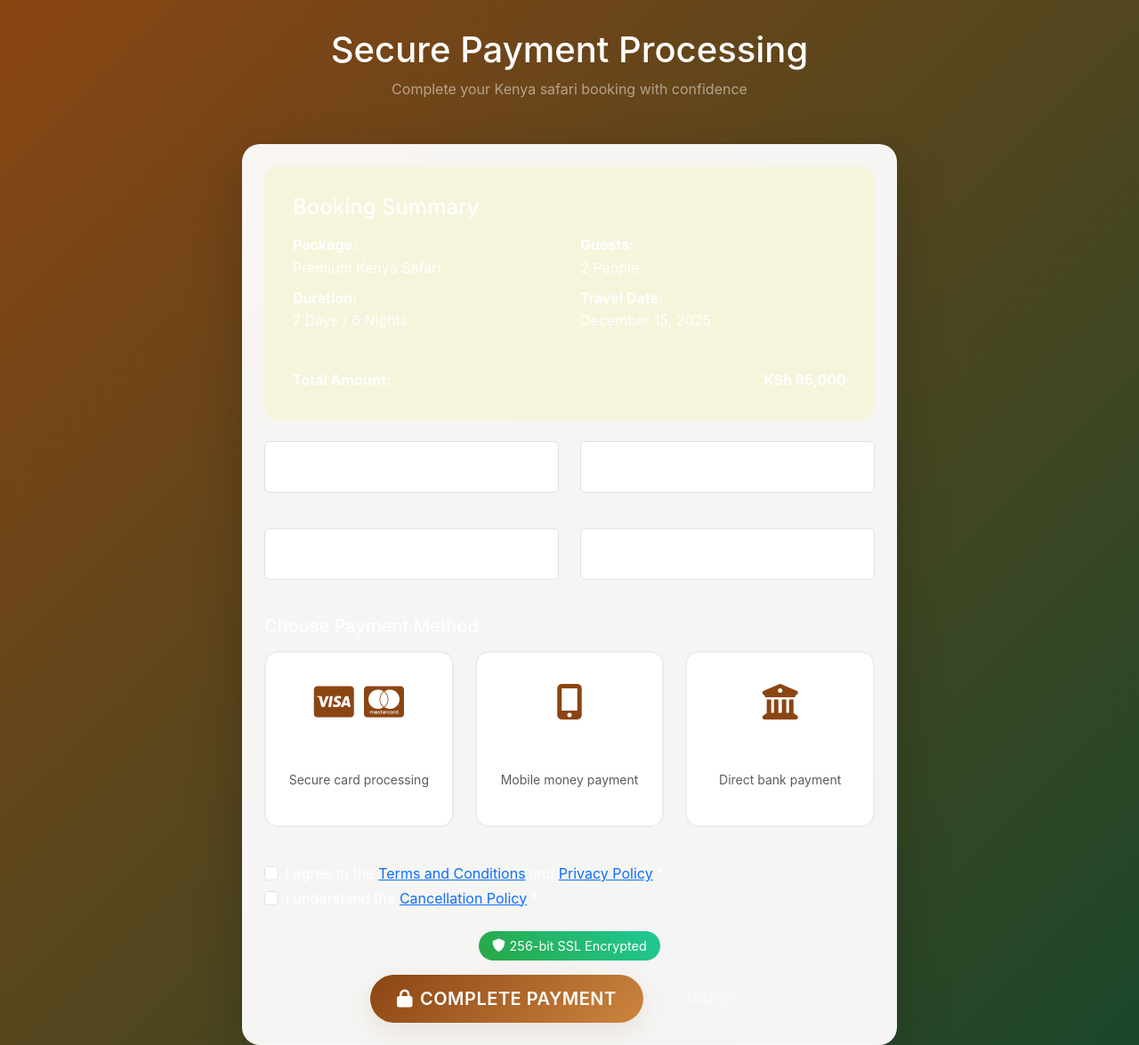
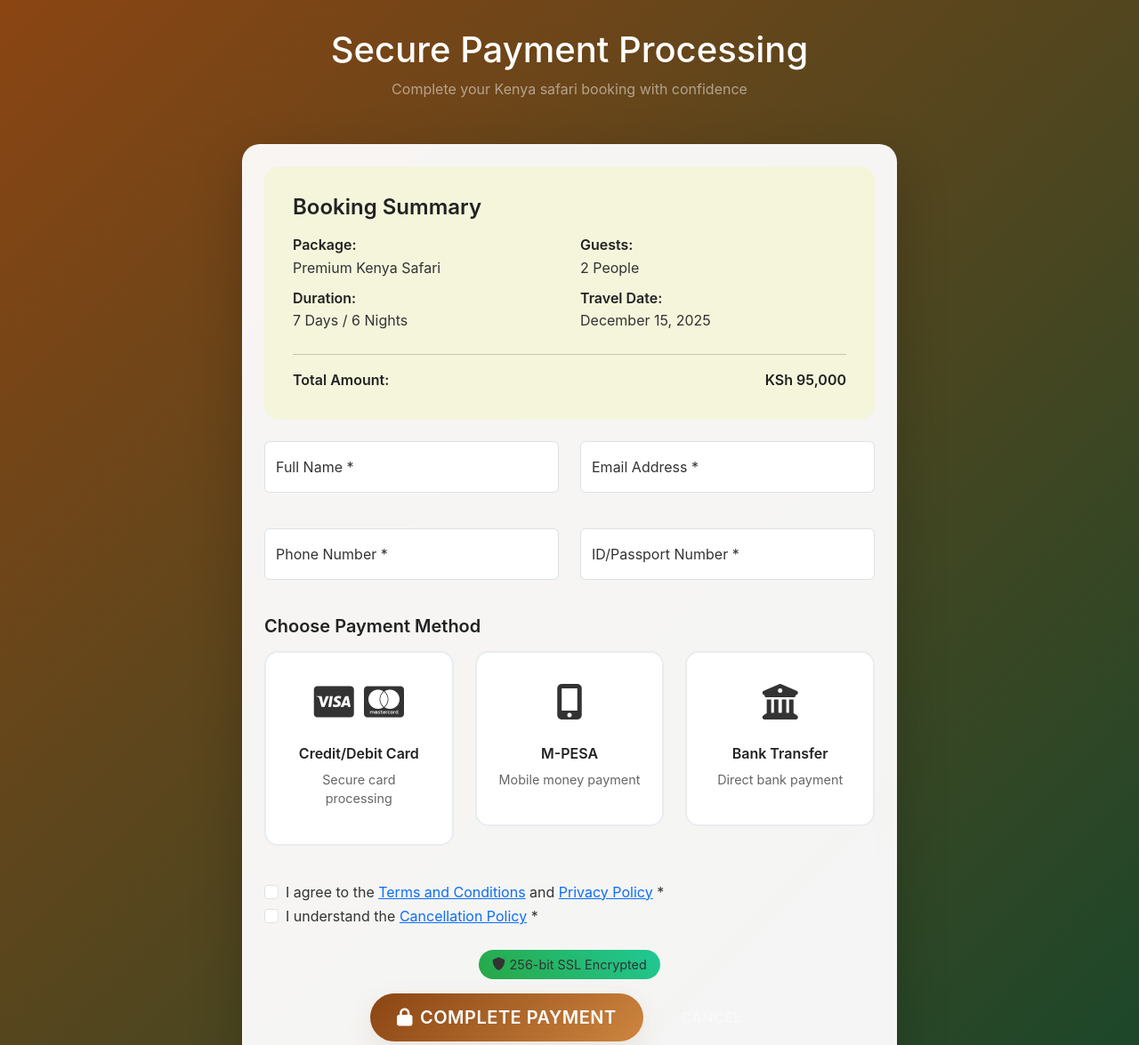
Before and after one commit to OumaCavin/tour, a browser extension: page payment.html in a window 1280 px wide. Shown: the top 1175 px of the page at 89% size. Drawn offline with nearby package versions, Linux system fonts and the light colour scheme.

Commit message:
🔧 Fix Payment Page Font Visibility & Update Gmail App Password - Enhanced text contrast and readability

```diff
--- a/css/style.css
+++ b/css/style.css
@@ -9,6 +9,9 @@
     --warning-color: #FF8C00; /* Dark Orange - African sunrise */
     --dark-color: #2F4F4F; /* Dark Slate Gray */
     --light-color: #F5F5DC; /* Beige - Kenyan savanna */
+    --text-color: #333333; /* Dark gray for text readability */
+    --text-light: #666666; /* Medium gray for secondary text */
+    --text-dark: #222222; /* Very dark for important text */
     --white: #FFFFFF;
     --black: #000000;
 
--- a/payment.html
+++ b/payment.html
@@ -106,6 +106,53 @@
         .form-control:focus {
             border-color: var(--primary-color);
             box-shadow: 0 0 0 0.2rem rgba(44, 95, 45, 0.25);
+        }
+
+        /* Enhanced Text Visibility for Payment Page */
+        .payment-card h1,
+        .payment-card h2,
+        .payment-card h3,
+        .payment-card h4,
+        .payment-card h5,
+        .payment-card h6 {
+            color: var(--text-dark);
+            font-weight: 600;
+        }
+
+        .payment-card p,
+        .payment-card label,
+        .payment-card span,
+        .payment-card div {
+            color: var(--text-color);
+        }
+
+        .payment-card .text-muted {
+            color: var(--text-light) !important;
+        }
+
+        .payment-card .small,
+        .payment-card .text-small {
+            color: var(--text-color);
+            font-size: 0.9rem;
+            line-height: 1.5;
+        }
+
+        .payment-card strong,
+        .payment-card .fw-bold {
+            color: var(--text-dark);
+            font-weight: 600;
+        }
+
+        .payment-card .alert {
+            color: var(--text-color);
+        }
+
+        .payment-card .alert h6 {
+            color: var(--text-dark) !important;
+        }
+
+        .payment-card .alert p {
+            color: var(--text-color) !important;
         }
     </style>
 </head>
```
